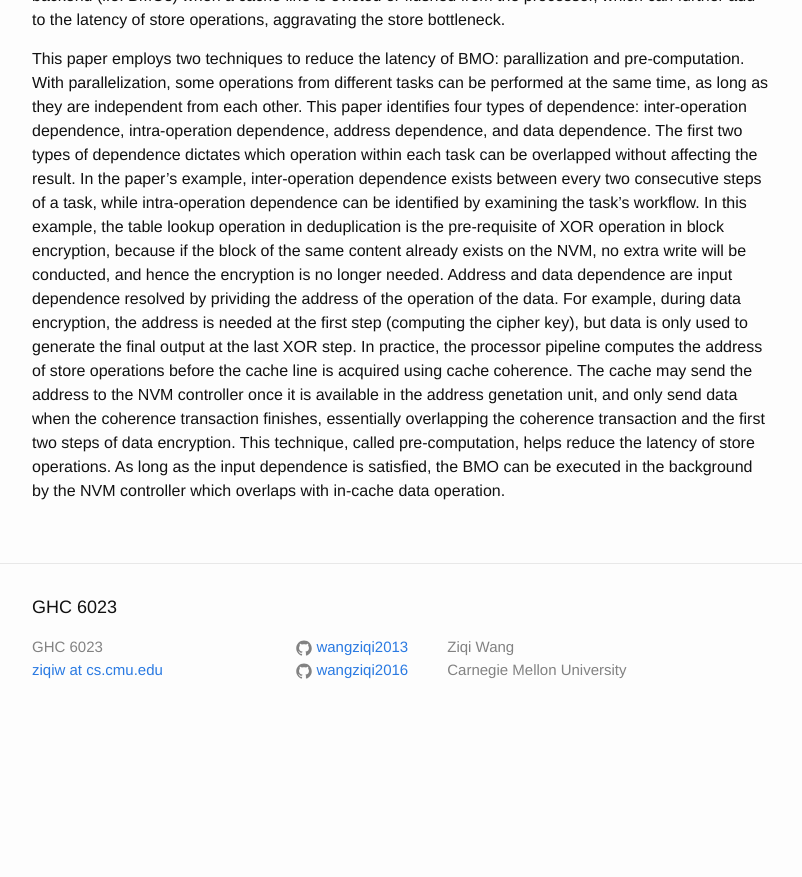
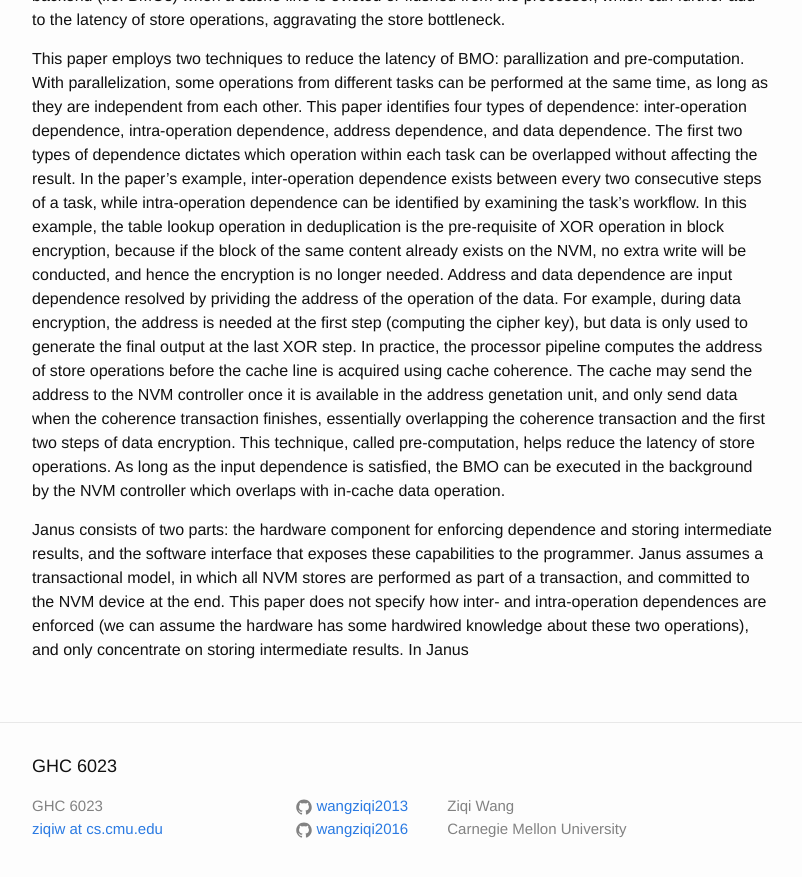
Before and after one commit to wangziqi2013/wangziqi2013.github.io, a Jekyll site: the page built from _posts/2019-07-29-janus.markdown, in a window 1280 px wide and 900 px high, scrolled down 754 px. Shown: the top 877 px of the window, without its empty margins (238-1040 px from the left). Built offline with Jekyll 4.4.1, drawn with Linux system fonts in a browser that asks for light colours; before the commit the page ends 1495 px from its top, so only the background shows below that.

Commit message:
Adding two components

```diff
--- a/_posts/2019-07-29-janus.markdown
+++ b/_posts/2019-07-29-janus.markdown
@@ -42,3 +42,9 @@ available in the address genetation unit, and only send data when the coherence
 the coherence transaction and the first two steps of data encryption. This technique, called pre-computation, helps
 reduce the latency of store operations. As long as the input dependence is satisfied, the BMO can be executed
 in the background by the NVM controller which overlaps with in-cache data operation.
+
+Janus consists of two parts: the hardware component for enforcing dependence and storing intermediate results, and the
+software interface that exposes these capabilities to the programmer. Janus assumes a transactional model, in which all
+NVM stores are performed as part of a transaction, and committed to the NVM device at the end. This paper does not specify
+how inter- and intra-operation dependences are enforced (we can assume the hardware has some hardwired knowledge about these
+two operations), and only concentrate on storing intermediate results. In Janus
```
